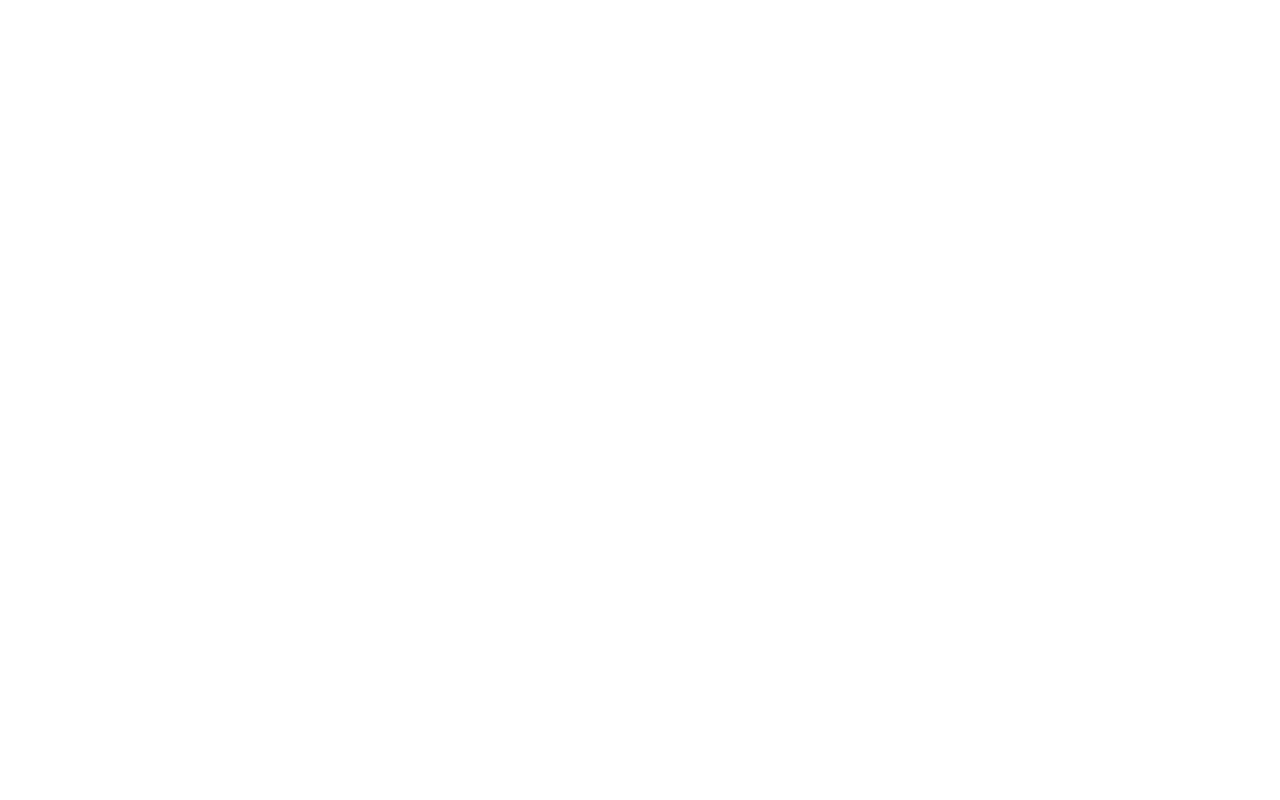
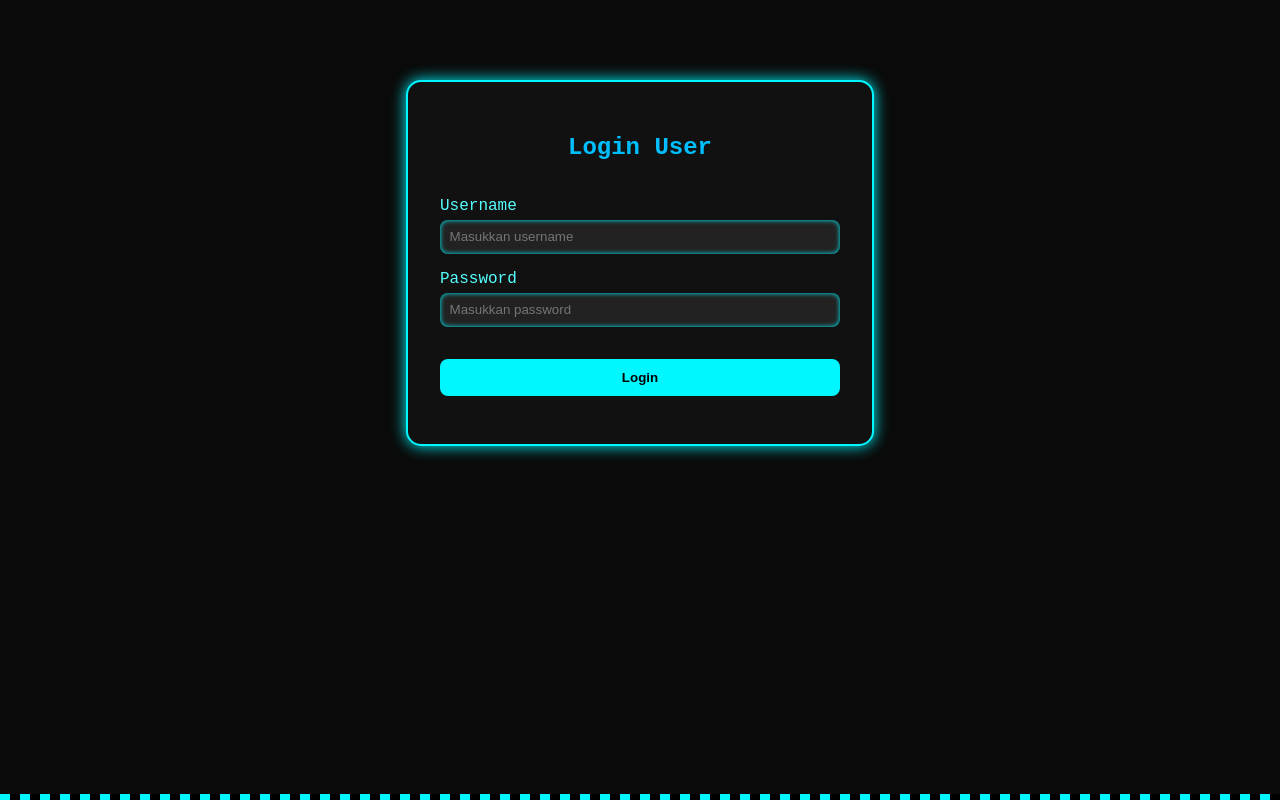
Before and after one commit to yunsky204/yunussamudra-, a plain HTML site: page login.html in a window 1280 px wide. Drawn offline with Linux system fonts and the light colour scheme.

Commit message:
Update login.html

```diff
--- a/login.html
+++ b/login.html
@@ -11,4 +11,46 @@
 
 </body>
 
+</html><!DOCTYPE html>
+<html lang="id">
+<head>
+  <meta charset="UTF-8" />
+  <meta name="viewport" content="width=device-width, initial-scale=1.0"/>
+  <title>Login User - Yunus Samudra</title>
+  <link rel="stylesheet" href="style.css"/>
+</head>
+<body>
+  <main class="login-box">
+    <h2>Login User</h2>
+    <form onsubmit="return loginUser(event)">
+      <label for="username">Username</label>
+      <input type="text" id="username" placeholder="Masukkan username" required>
+
+      <label for="password">Password</label>
+      <input type="password" id="password" placeholder="Masukkan password" required>
+
+      <button type="submit">Login</button>
+    </form>
+    <p id="error-message" style="color:red; text-align:center; margin-top:1rem;"></p>
+  </main>
+
+  <div class="led-strip"></div>
+
+  <script>
+    function loginUser(event) {
+      event.preventDefault();
+      const username = document.getElementById('username').value;
+      const password = document.getElementById('password').value;
+
+      const validUsername = "Yunus123";
+      const validPassword = "Yunus123";
+
+      if (username === validUsername && password === validPassword) {
+        window.location.href = "index.html";
+      } else {
+        document.getElementById('error-message').textContent = "Username atau password salah!";
+      }
+    }
+  </script>
+</body>
 </html>
```
